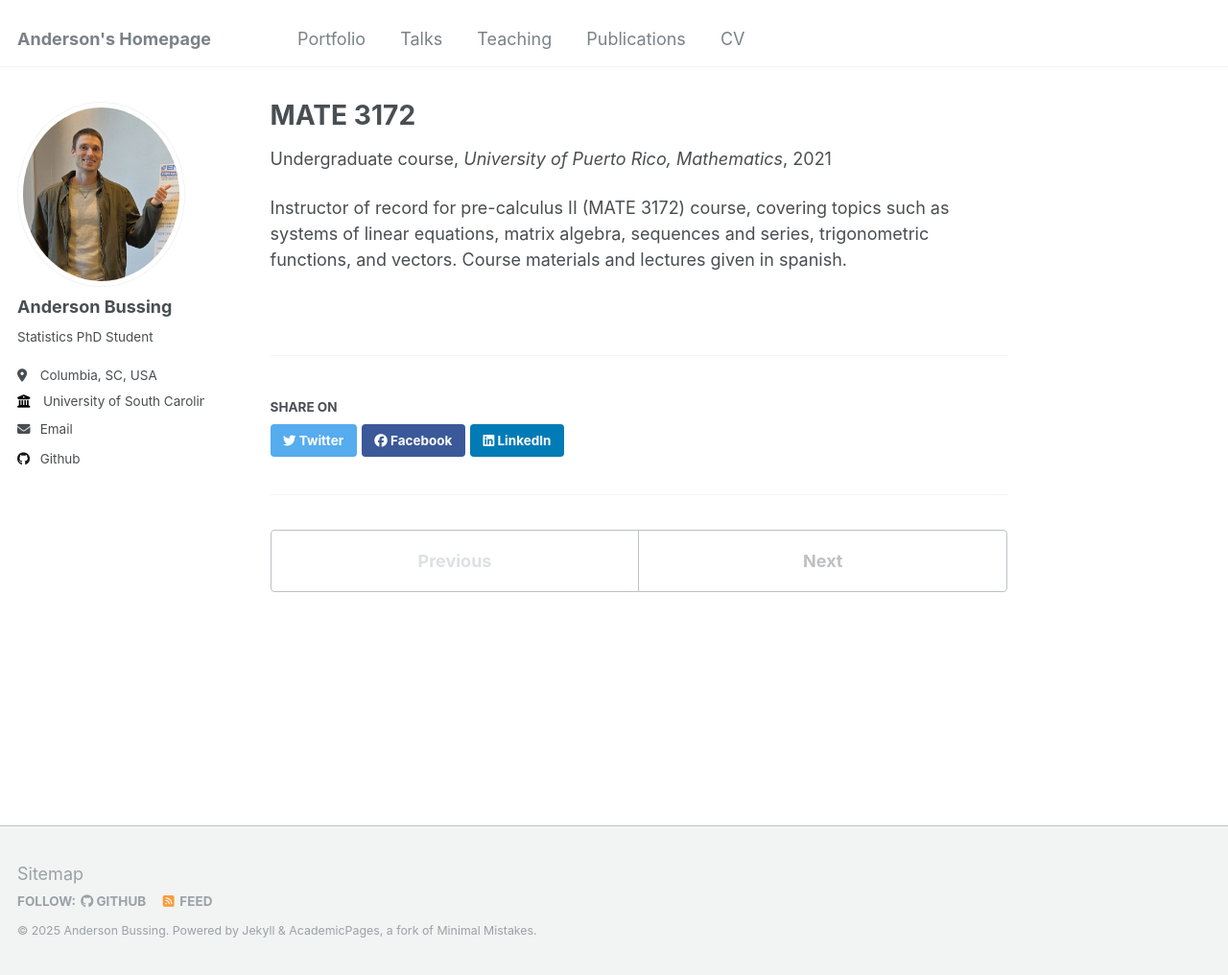
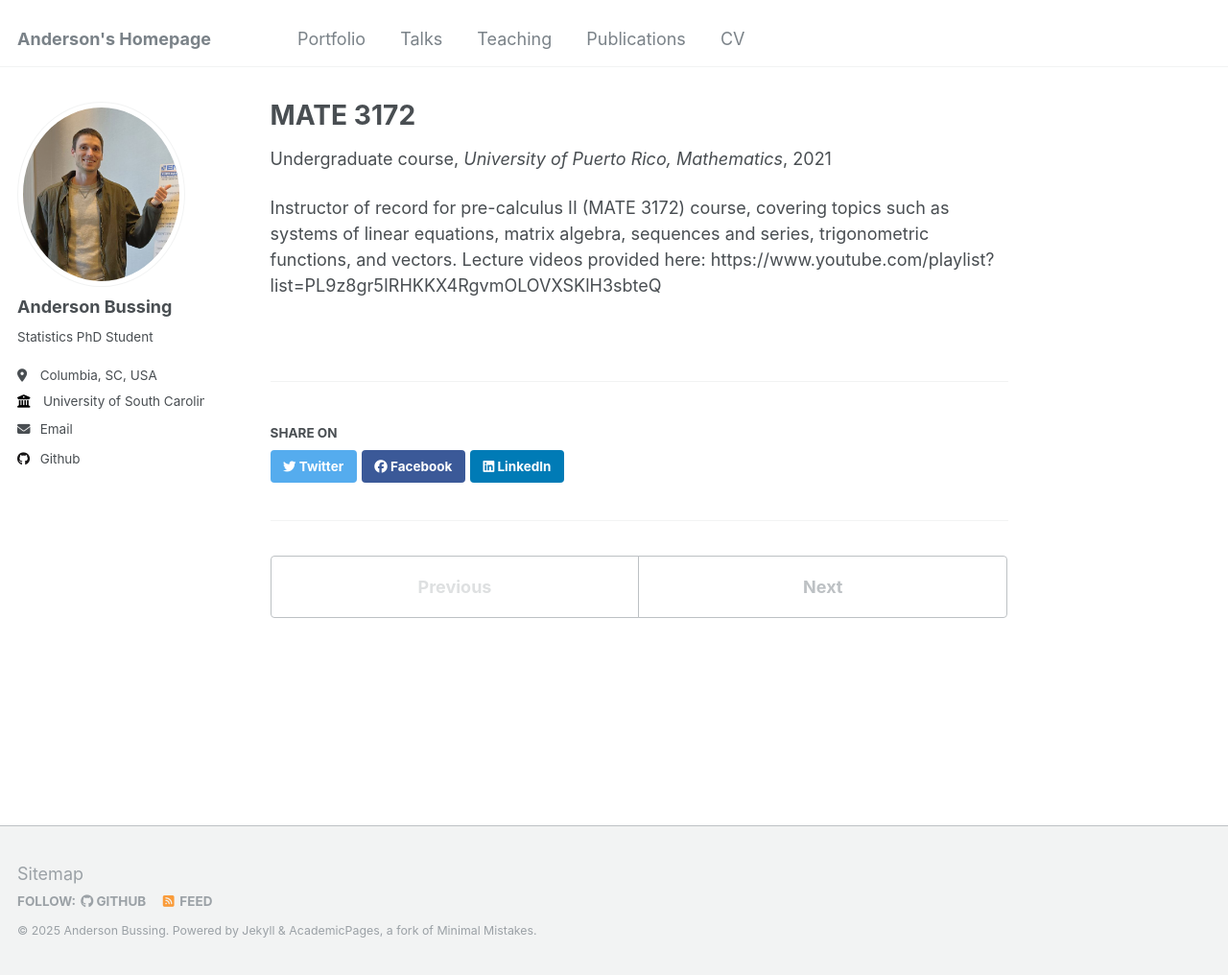
Before and after one commit to abussing/abussing.github.io, a Jekyll site: the page built from _teaching/2021-spring-teaching-1.md, in a window 1280 px wide and 1016 px high. Shown: the whole window at 96% size. Built offline with Jekyll 4.4.1, drawn with Linux system fonts in a browser that asks for light colours.

Commit message:
Update 2021-spring-teaching-1.md

```diff
--- a/_teaching/2021-spring-teaching-1.md
+++ b/_teaching/2021-spring-teaching-1.md
@@ -8,4 +8,4 @@
 location: "Mayagüez, Puerto Rico"
 ---
 
-Instructor of record for pre-calculus II (MATE 3172) course, covering topics such as systems of linear equations, matrix algebra, sequences and series, trigonometric functions, and vectors. Course materials and lectures given in spanish.
+Instructor of record for pre-calculus II (MATE 3172) course, covering topics such as systems of linear equations, matrix algebra, sequences and series, trigonometric functions, and vectors. Lecture videos provided here: https://www.youtube.com/playlist?list=PL9z8gr5IRHKKX4RgvmOLOVXSKlH3sbteQ
```
